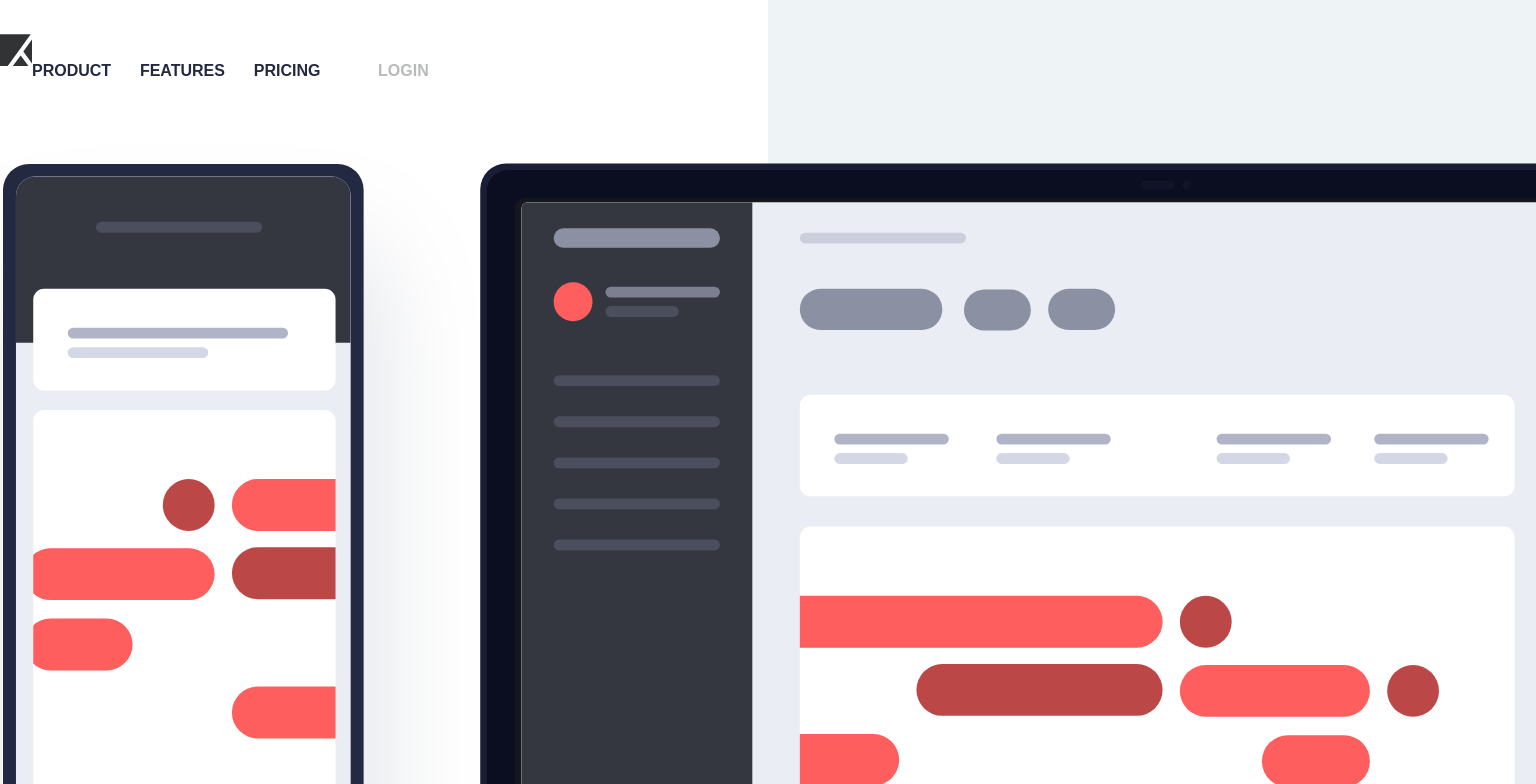
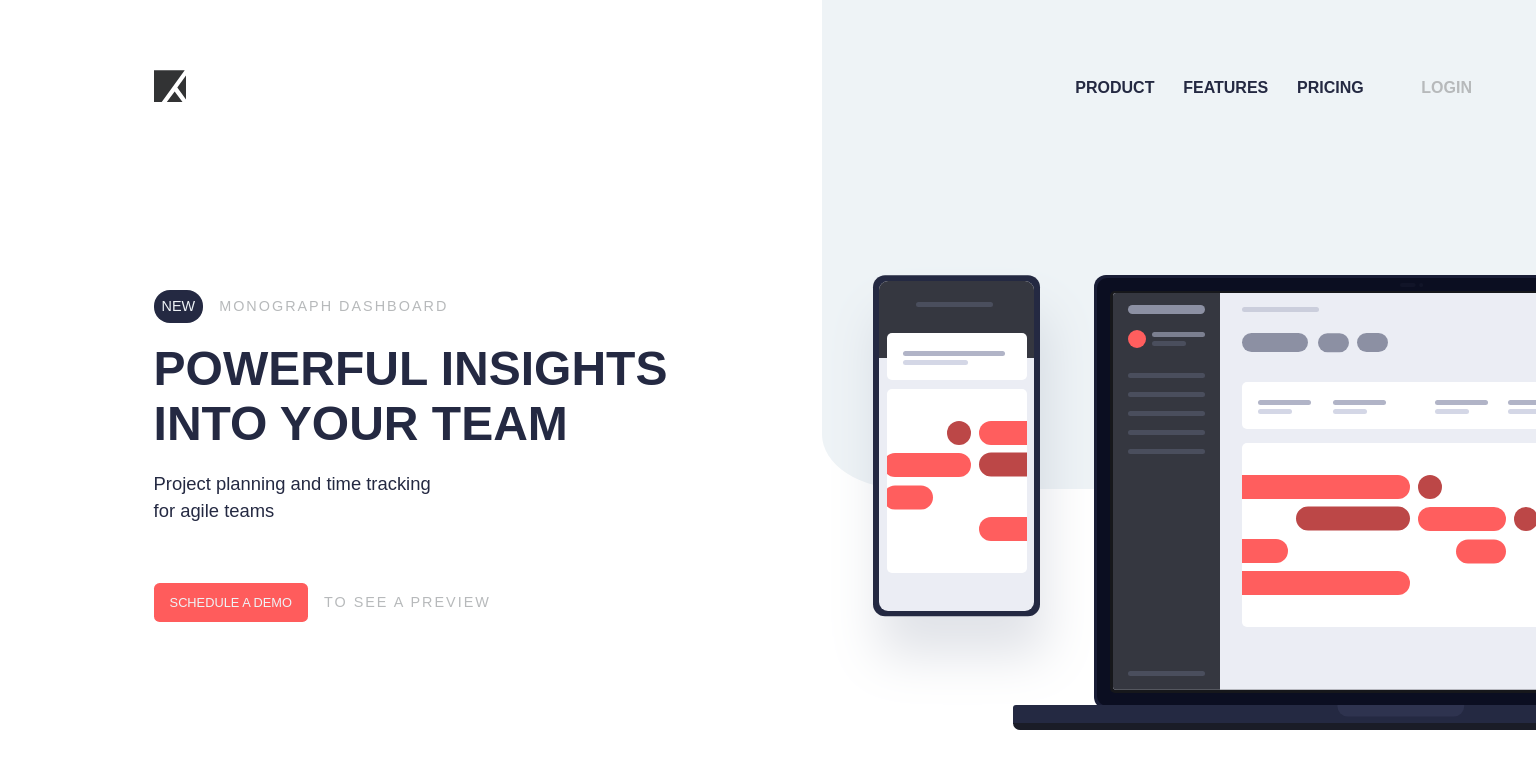
Before and after one commit to Niisari/project-tracking-intro-component-master, a plain HTML site: page index.html in a window 1536 px wide. Shown: the top 784 px of the page. Drawn offline with Linux system fonts and the light colour scheme.

Commit message:
finished 1400px desktop layout

```diff
--- a/index.html
+++ b/index.html
@@ -54,6 +54,7 @@
     </nav>
   </div>
 
+<div class="hero__container">
   <div class="hero__image--container">
       <img
       src="./images/illustration-devices.svg"
@@ -79,6 +80,7 @@
         <span class="filter">to see a preview</span>
       </p>
     </div>
+    </div>
 
     <footer>
       <p class="attribution">
--- a/src/styles.css
+++ b/src/styles.css
@@ -281,15 +281,58 @@ hr {
 
 
 
-/* Tablet Screen */
+/* Laptops/Desktop */
 @media only screen and (min-width: 992px) {
+
     .main__container {
-        padding: 0;
+        padding: 3vw 0 3vw 8.5vw;
+
+        gap: 6rem;
+    }
+
+    .hero__container {
+        display: flex;
+        flex-direction: row;
+
+
+    }
+
+    .hero__image--container {
+        display: flex;
+        flex-direction: row;
     }
 
     .header__container {
         display: flex;
         align-items: center;
+    }
+
+    .hero__content {
+        order: -1;
+
+        margin-right: 6rem;
+    }
+
+    .padding__black {
+        margin-right: 1rem;
+    }
+
+    .hero__title {
+        font-size: 2rem;
+    }
+
+    .hero__text {
+        margin-bottom: 2.5rem;
+
+        width: 80%;
+    }
+
+    .hero__text--preview {
+        letter-spacing: 2px;
+    }
+
+    .demo__button {
+        margin-right: 1rem;
     }
 
     .hero__navigation {
@@ -298,12 +341,17 @@ hr {
         background: none;
         box-shadow: none;
         padding: 0;
+
+        width: auto;
+        margin-top: 0;
     }
 
     .nav__primary {
         display: flex;
         flex-direction: row;
         align-items: center;
+
+        margin-right: 4rem;
     }
 
     .icon__hamburger {
@@ -313,4 +361,103 @@ hr {
     .icon__close {
         display: none;
     }
+
+    .hero__image--container {
+        width: 50%;
+    }
+
+    .hero__image {
+        width: 71vw;
+        height: 100%;
+    }
+
+    .hero__image--container::before {
+        content: "";
+        position: absolute;
+        top: -80%;
+        right: -30%;
+        width: 74%;
+        height: 205%;
+        border-radius: 0 0 0 20%;
+        background-color: var(--Blue-100); /* blueish color */
+        z-index: -1;
+    }
+
+    .attribution {
+        padding: 0;
+    }
+
 }
+
+
+/* Desktop Large Screens */
+@media only screen and (min-width: 1200px) {
+    .main__container {
+        gap: 10rem;
+    }
+
+    .hero__title {
+        font-size: 2.5rem;
+    }
+
+    .hero__text {
+        width: 60%;
+    }
+
+    .hero__image--container::before {
+        top: -70%;
+        right: -30%;
+        width: 131%;
+        height: 118%;
+
+        border-radius: 0 0 0 10%;
+    }
+
+    .hero__image--container {
+        width: 50%;
+    }
+
+    .hero__image {
+        height: 100%;
+    }
+
+}
+
+@media only screen and (min-width: 1400px) {
+
+    .main__container {
+        padding-left: 10vw;
+    }
+
+    .hero__title {
+        font-size: 3rem;
+    }
+
+    .hero__text {
+        width: 50%;
+    }
+
+    .hero__image--container {
+        position: relative;
+
+        max-width: none;
+    }
+
+    .hero__image {
+        width: 100vw;
+        height: 100%;
+
+        position: relative;
+        left: 4.75rem;
+    }
+
+
+    .hero__image--container::before {
+        top: -70%;
+        right: -30%;
+        width: 120%;
+        height: 118%;
+
+        border-radius: 0 0 0 10%;
+    }
+}
```
